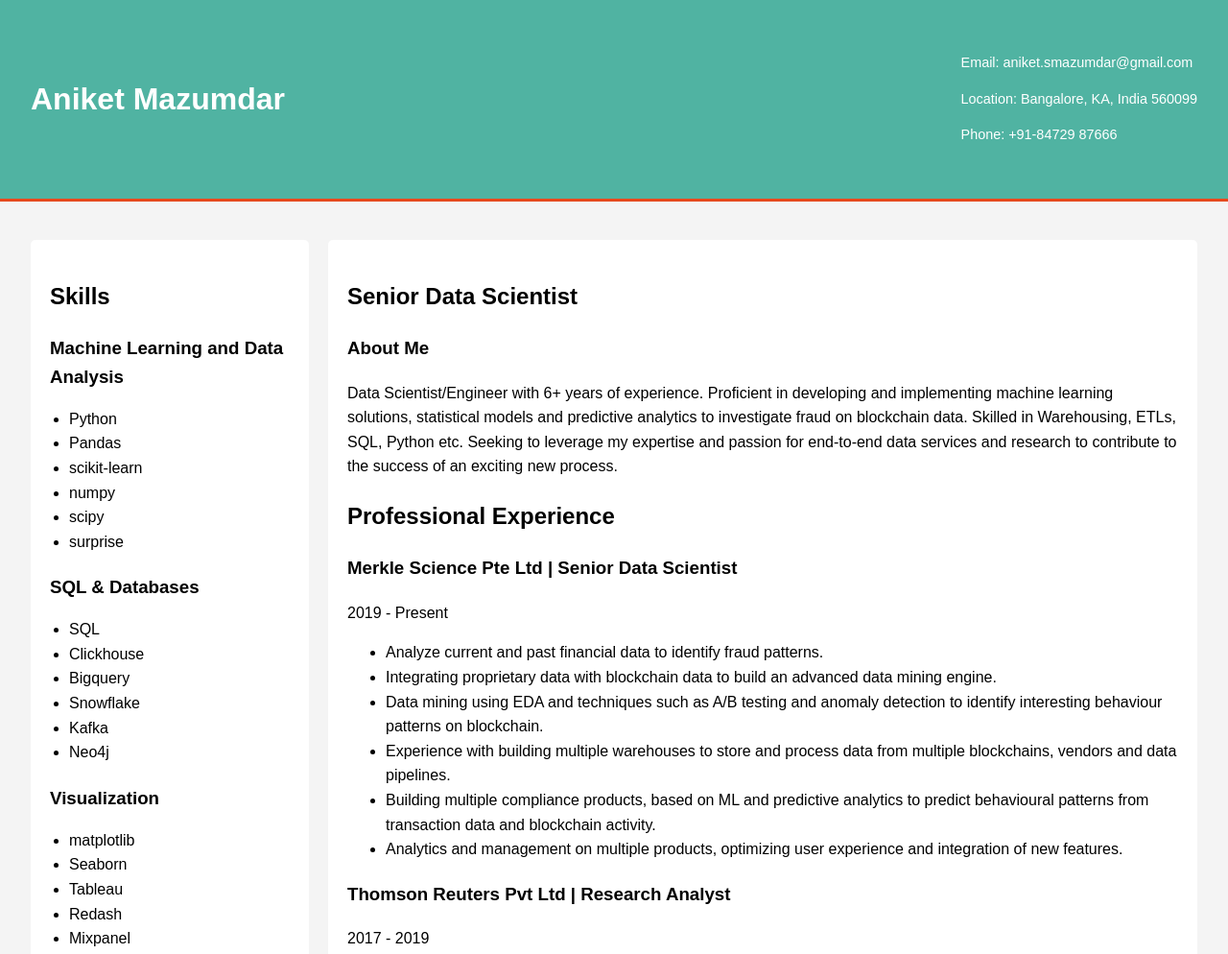
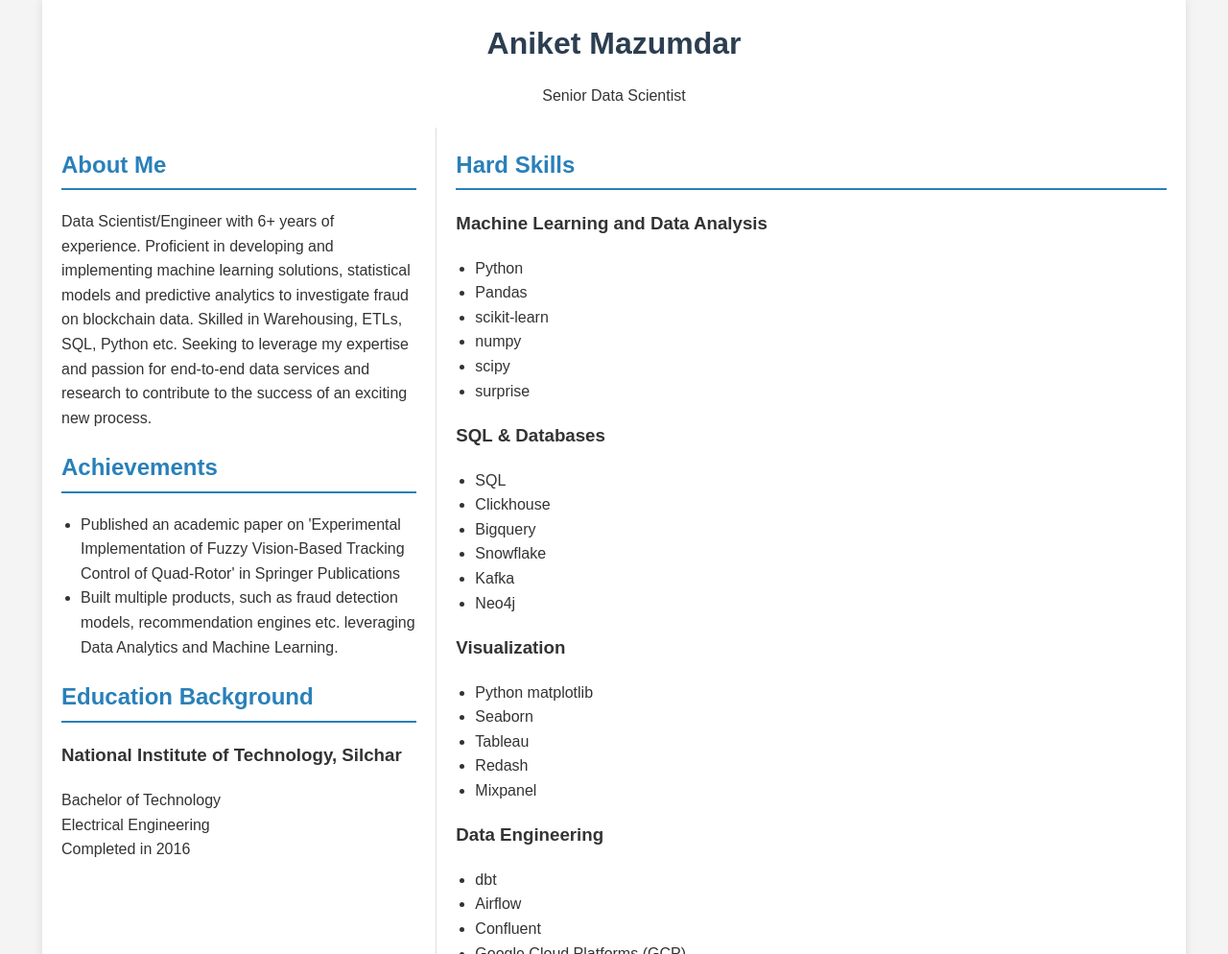
Before and after one commit to taxicabno1729/about, a plain HTML site: page index.html in a window 1280 px wide. Shown: the top 994 px of the page at 96% size. Drawn offline with Linux system fonts and the light colour scheme.

Commit message:
change formatting to pdf original

```diff
--- a/index.html
+++ b/index.html
@@ -11,90 +11,86 @@
             margin: 0;
             padding: 0;
             background-color: #f4f4f4;
+            color: #333;
         }
         .container {
-            width: 95%;
+            width: 90%;
+            max-width: 1200px;
             margin: auto;
             overflow: hidden;
             padding: 20px;
+            background-color: white;
+            box-shadow: 0 0 10px rgba(0,0,0,0.1);
         }
         header {
-            background: #50b3a2;
-            color: white;
-            padding: 20px 0;
-            border-bottom: #e8491d 3px solid;
+            text-align: center;
+            margin-bottom: 20px;
         }
-        header h1 {
+        h1 {
             margin: 0;
-            text-align: center;
+            color: #2c3e50;
         }
-        .header-content {
-            display: flex;
-            justify-content: space-between;
-            align-items: center;
-        }
-        .contact-info {
-            font-size: 0.9em;
+        h2 {
+            color: #2980b9;
+            border-bottom: 2px solid #2980b9;
+            padding-bottom: 5px;
         }
         .main-content {
             display: flex;
-            margin-top: 20px;
         }
-        .skills-panel {
-            flex: 0 0 250px;
-            background: white;
-            padding: 20px;
-            border-radius: 5px;
-            margin-right: 20px;
+        .left-column {
+            flex: 1;
+            padding-right: 20px;
         }
-        .right-content {
-            flex: 1;
-            background: white;
-            padding: 20px;
-            border-radius: 5px;
+        .right-column {
+            flex: 2;
+            padding-left: 20px;
+            border-left: 1px solid #ddd;
         }
         .section {
             margin-bottom: 20px;
         }
-        .skill-category {
-            margin-bottom: 20px;
-        }
-        .skill-category h3 {
-            margin-bottom: 10px;
-        }
-        .skill-category ul {
+        ul {
             padding-left: 20px;
         }
-        @media (max-width: 768px) {
-            .main-content {
-                flex-direction: column;
-            }
-            .skills-panel {
-                margin-right: 0;
-                margin-bottom: 20px;
-            }
+        .contact {
+            text-align: center;
+            margin-top: 20px;
         }
     </style>
 </head>
 <body>
-    <header>
-        <div class="container">
-            <div class="header-content">
-                <h1>Aniket Mazumdar</h1>
-                <div class="contact-info">
-                    <p>Email: aniket.smazumdar@gmail.com</p>
-                    <p>Location: Bangalore, KA, India 560099</p>
-                    <p>Phone: +91-84729 87666</p>
+    <div class="container">
+        <header>
+            <h1>Aniket Mazumdar</h1>
+            <p>Senior Data Scientist</p>
+        </header>
+
+        <div class="main-content">
+            <div class="left-column">
+                <div class="section">
+                    <h2>About Me</h2>
+                    <p>Data Scientist/Engineer with 6+ years of experience. Proficient in developing and implementing machine learning solutions, statistical models and predictive analytics to investigate fraud on blockchain data. Skilled in Warehousing, ETLs, SQL, Python etc. Seeking to leverage my expertise and passion for end-to-end data services and research to contribute to the success of an exciting new process.</p>
+                </div>
+
+                <div class="section">
+                    <h2>Achievements</h2>
+                    <ul>
+                        <li>Published an academic paper on 'Experimental Implementation of Fuzzy Vision‑Based Tracking Control of Quad‑Rotor' in Springer Publications</li>
+                        <li>Built multiple products, such as fraud detection models, recommendation engines etc. leveraging Data Analytics and Machine Learning.</li>
+                    </ul>
+                </div>
+
+                <div class="section">
+                    <h2>Education Background</h2>
+                    <h3>National Institute of Technology, Silchar</h3>
+                    <p>Bachelor of Technology<br>Electrical Engineering<br>Completed in 2016</p>
                 </div>
             </div>
-        </div>
-    </header>
 
-    <div class="container">
-        <div class="main-content">
-            <div class="skills-panel">
-                <h2>Skills</h2>
-                <div class="skill-category">
+            <div class="right-column">
+                <div class="section">
+                    <h2>Hard Skills</h2>
                     <h3>Machine Learning and Data Analysis</h3>
                     <ul>
                         <li>Python</li>
@@ -104,8 +100,7 @@
                         <li>scipy</li>
                         <li>surprise</li>
                     </ul>
-                </div>
-                <div class="skill-category">
+
                     <h3>SQL &amp; Databases</h3>
                     <ul>
                         <li>SQL</li>
@@ -115,18 +110,16 @@
                         <li>Kafka</li>
                         <li>Neo4j</li>
                     </ul>
-                </div>
-                <div class="skill-category">
+
                     <h3>Visualization</h3>
                     <ul>
-                        <li>matplotlib</li>
+                        <li>Python matplotlib</li>
                         <li>Seaborn</li>
                         <li>Tableau</li>
                         <li>Redash</li>
                         <li>Mixpanel</li>
                     </ul>
-                </div>
-                <div class="skill-category">
+
                     <h3>Data Engineering</h3>
                     <ul>
                         <li>dbt</li>
@@ -135,29 +128,22 @@
                         <li>Google Cloud Platforms (GCP)</li>
                         <li>Amazon Web Services (AWS)</li>
                     </ul>
-                </div>
-                <div class="skill-category">
+
                     <h3>Web Development</h3>
                     <ul>
                         <li>Flask</li>
                         <li>FastAPI</li>
                     </ul>
                 </div>
-                <div class="skill-category">
-                    <h3>Soft Skills</h3>
+
+                <div class="section">
+                    <h2>Soft Skills</h2>
                     <ul>
                         <li>Problem Solving</li>
                         <li>Critical Thinking</li>
                         <li>Communication</li>
                         <li>Multi-tasking</li>
                     </ul>
-                </div>
-            </div>
-            <div class="right-content">
-                <div class="section">
-                    <h2>Senior Data Scientist</h2>
-                    <h3>About Me</h3>
-                    <p>Data Scientist/Engineer with 6+ years of experience. Proficient in developing and implementing machine learning solutions, statistical models and predictive analytics to investigate fraud on blockchain data. Skilled in Warehousing, ETLs, SQL, Python etc. Seeking to leverage my expertise and passion for end-to-end data services and research to contribute to the success of an exciting new process.</p>
                 </div>
 
                 <div class="section">
@@ -183,22 +169,14 @@
                         <li>Build enhanced data collection pipelines through scrapers and crawlers.</li>
                     </ul>
                 </div>
+            </div>
+        </div>
 
-                <div class="section">
-                    <h2>Education</h2>
-                    <h3>National Institute of Technology, Silchar</h3>
-                    <p>Bachelor of Technology in Electrical Engineering</p>
-                    <p>Completed in 2016</p>
-                </div>
-
-                <div class="section">
-                    <h2>Achievements</h2>
-                    <ul>
-                        <li>Published an academic paper on 'Experimental Implementation of Fuzzy Vision‑Based Tracking Control of Quad‑Rotor' in Springer Publications</li>
-                        <li>Built multiple products, such as fraud detection models, recommendation engines etc. leveraging Data Analytics and Machine Learning.</li>
-                    </ul>
-                </div>
-            </div>
+        <div class="contact">
+            <h2>My Contact</h2>
+            <p>Email: aniket.smazumdar@gmail.com</p>
+            <p>Location: Bangalore, KA, India 560099</p>
+            <p>Phone: +91-84729 87666</p>
         </div>
     </div>
 </body>
```
